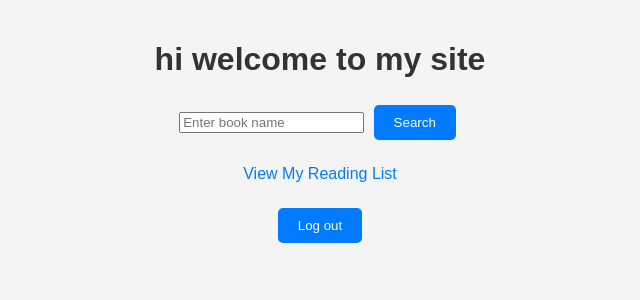
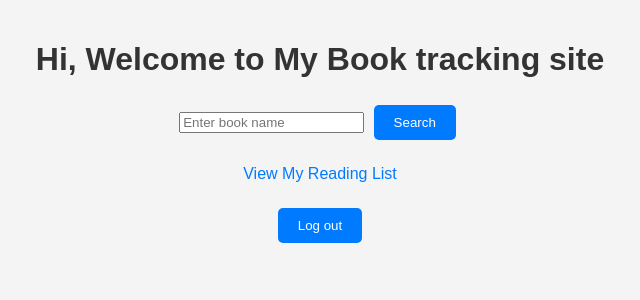
Before and after one commit to Adnan0397/bog, a Flask app: page / in a window 1280 px wide. Shown: the top 300 px of the page, without its empty margins (320-960 px from the left). Run offline with Flask 3, Linux system fonts and the light colour scheme; the visitor is signed in with stand-in values (Sample User, id 1).

Commit message:
final final

```diff
--- a/app.py
+++ b/app.py
@@ -27,8 +27,7 @@ def search():
     if not bookquery:
         return redirect(url_for("index"))
 
-    url = f"https://openlibrary.org/search.json?q={bookquery}"  # bruger f" da det gør det nemmer at indsætte variabler i tekststrenge. en f" er en række af karaktere/bogstaver.
-    # {} er placeholders
+    url = f"https://openlibrary.org/search.json?q={bookquery}"  # bruger f" da det gør det nemmer at indsætte variabler i tekststrenge. en f" er en række af karaktere/bogstaver. # {} er placeholders
     try:
         response = requests.get(url)  # bruger get til at hente data.
 
--- a/templates/index.html
+++ b/templates/index.html
@@ -8,7 +8,7 @@
     <title></title>
   </head>
   <body>
-    <h1>hi welcome to my site</h1>
+    <h1>Hi, Welcome to My Book tracking site </h1>
     <form action="{{ url_for('search') }}" method="get">
       <input type="text" name="bookinput" placeholder="Enter book name" required />
       <button type="submit">Search</button>
--- a/templates/search_book.html
+++ b/templates/search_book.html
@@ -7,7 +7,7 @@
     <title>Search Result</title>
 </head>
 <body>
-    <h1>Book Information</h1>
+    <h1>Your result</h1>
     <div>
         <img src="https://covers.openlibrary.org/b/id/{{ cover }}-L.jpg" alt="Cover">
         <p>This is {{ title }} by {{ author }}, and was published in the year {{ year }}.</p>
```
